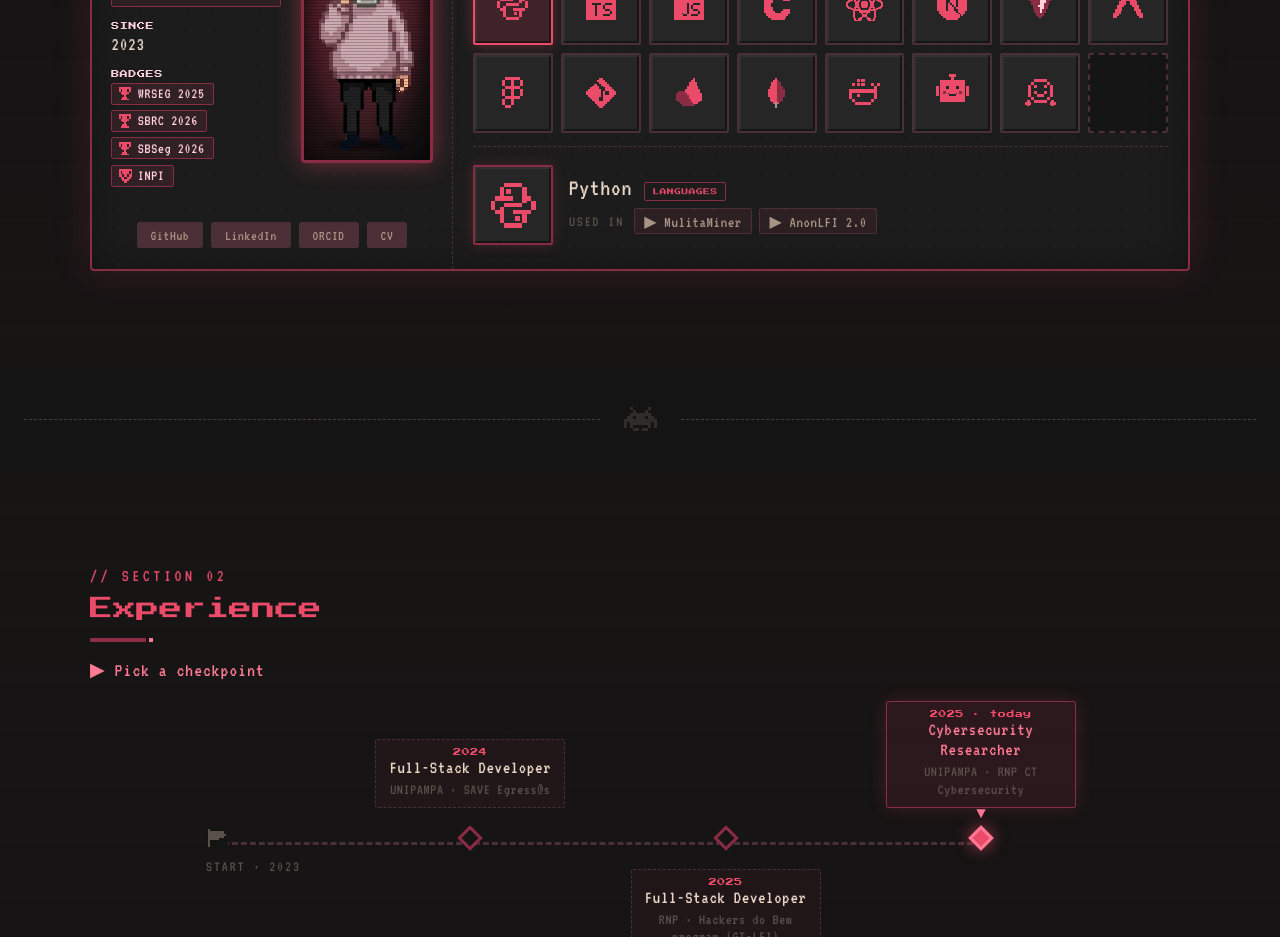
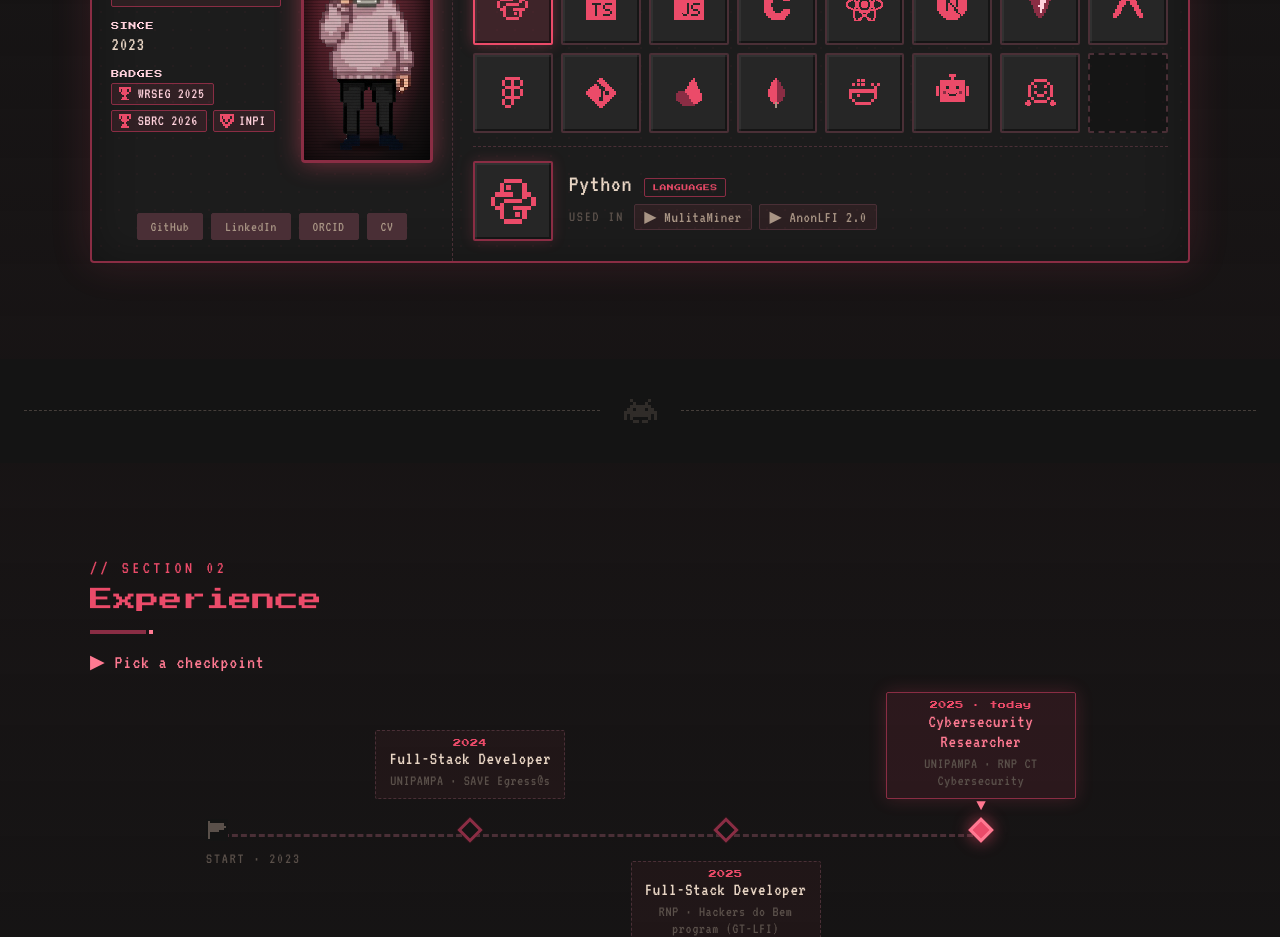
Before and after one commit to INARI18/INARI18.github.io, a React (Vite) app: page / in a window 1280 px wide. Shown: the part 1520-2457 px from the top of the page. Built offline with nearby package versions, Linux system fonts and the light colour scheme.

Commit message:
about: drop the SBSeg badge from the character card

```diff
--- a/src/data/character.ts
+++ b/src/data/character.ts
@@ -17,12 +17,6 @@ export const awards: Award[] = [
     href: "https://sol.sbc.org.br/index.php/sbrc_estendido/article/view/42580",
   },
   {
-    label: { en: "SBSeg 2026 · all 4 CTA artifact badges on two papers", pt: "SBSeg 2026 · 4 selos de artefato do CTA em dois artigos" },
-    short: "SBSeg 2026",
-    icon: "trophy",
-    href: "https://doi.org/10.5753/sbseg_estendido.2026.29879",
-  },
-  {
     label: { en: "INPI · registered software", pt: "INPI · software registrado" },
     short: "INPI",
     icon: "shield",
```
